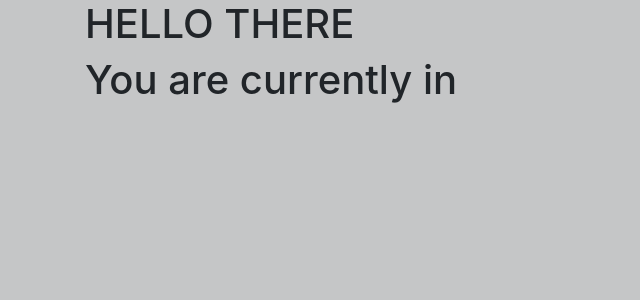
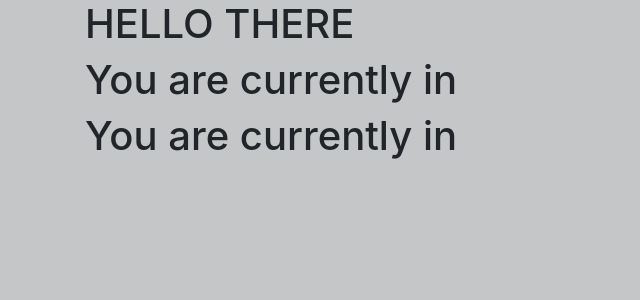
Before and after one commit to asiqurrahman/Trading-Web, a Django app: page /about in a window 1280 px wide. Shown: the part 64-364 px from the top of the page, without its empty margins (0-640 px from the left). Run offline with Django 3.2, Linux system fonts and the light colour scheme; data comes from the database, SQL or seed files in the repository; data that the repository does not hold is empty; some libraries are stand-ins or nearby versions.

Commit message:
something

```diff
--- a/front/templates/front/about.html
+++ b/front/templates/front/about.html
@@ -6,6 +6,7 @@
 
 
         <h1>You are currently in {{location}} </h1>
+        <h1>You are currently in {{location}} </h1>
 
 
 
```
